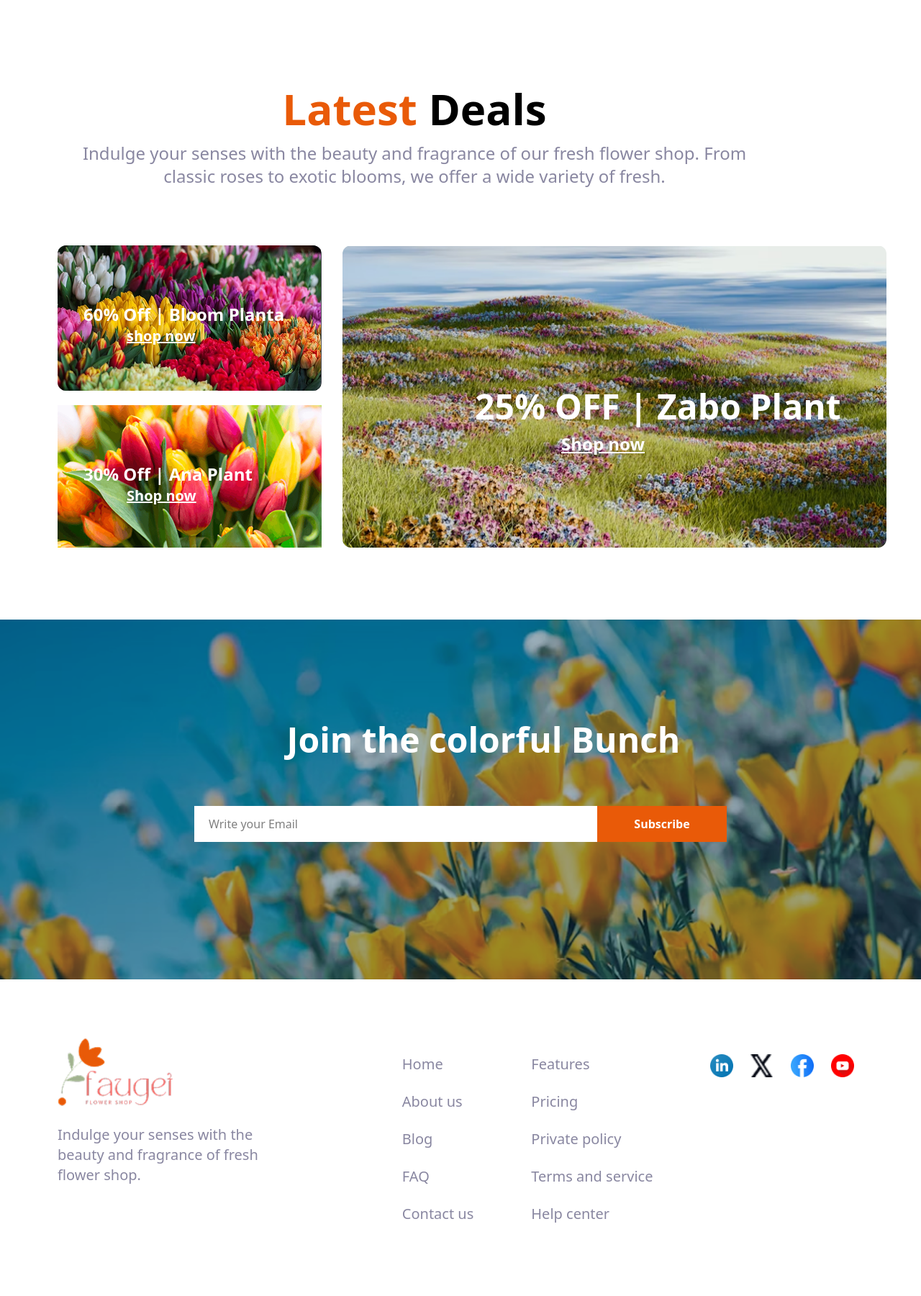
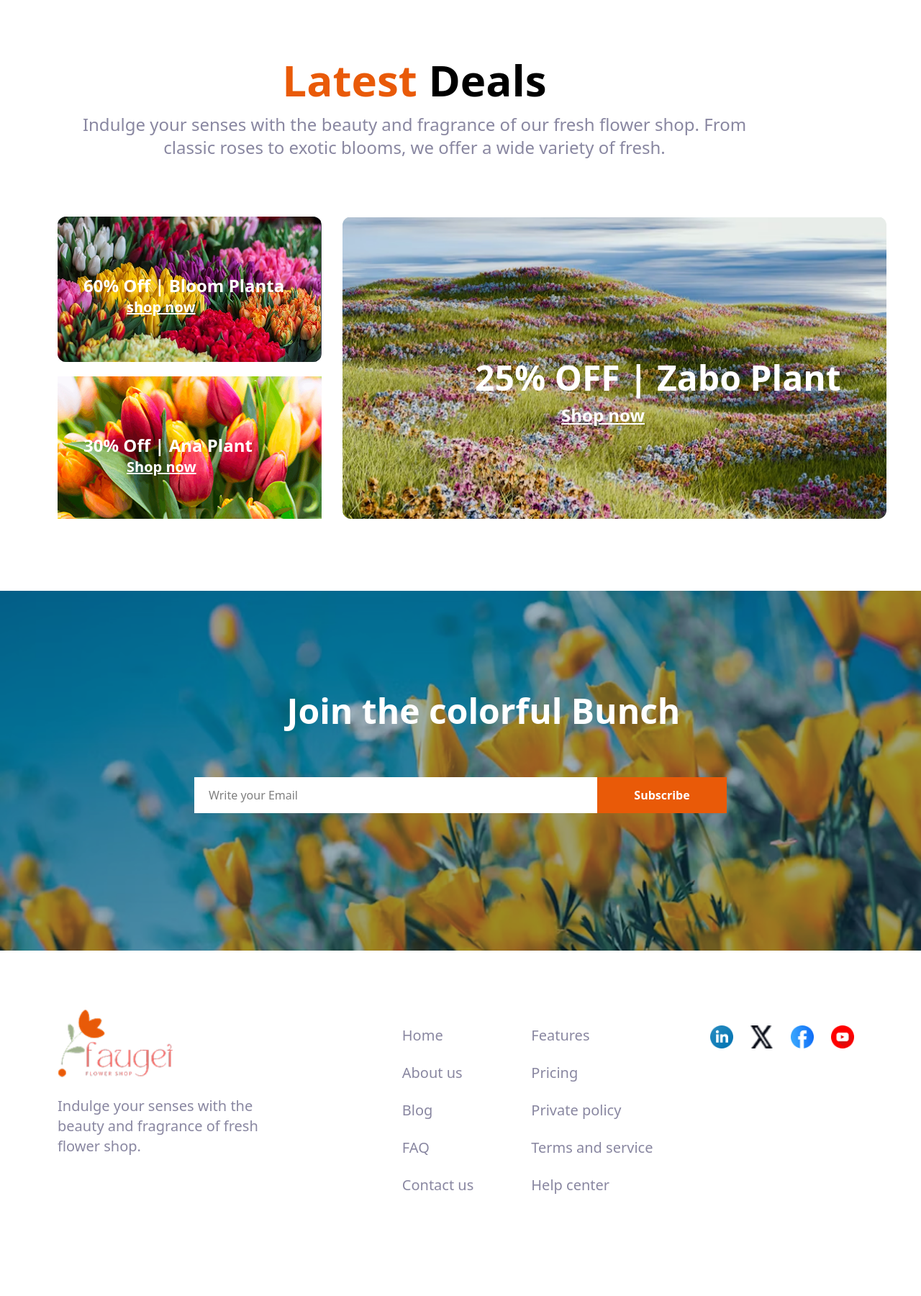
Before and after one commit to mostafiza/assignment-2, a plain HTML site: page index.html in a window 1280 px wide. Shown: the part 2400-4201 px from the top of the page at 72% size. After the commit the page ends 4161 px from the top, so only its background shows below. Drawn offline with nearby package versions, Linux system fonts and the light colour scheme.

Commit message:
add space between element

```diff
--- a/index.html
+++ b/index.html
@@ -153,7 +153,7 @@
 <!-- Latest section  -->
 
 
-<div class="mt-40 max-w-9/10  ">
+<div class="mt-30 max-w-9/10  ">
 
 
 <div class="mt-20  text-center">
@@ -222,7 +222,7 @@ items-center">
 
 <!-- footer section -->
 
-<footer class="mt-20 max-w-9/10 h-[300px]  m-auto  md:flex   md:h-90  md:max-w-9/10 md:mx-20 md:gap-20 md:relative">
+<footer class="mt-20 max-w-9/10 h-[300px] pb-10  m-auto  md:flex   md:h-90  md:max-w-9/10 md:mx-20 md:gap-20 md:relative">
     <div class="md:w[300px]">
         <img class="max-h-40 mb-6 w-40 " src="./assets/name.png" alt="">
         <p class="text-xl  text-[#8987A1] pr-30 md:text-xl">Indulge your senses with the <br class="hidden md:block"> beauty and  fragrance of
```
